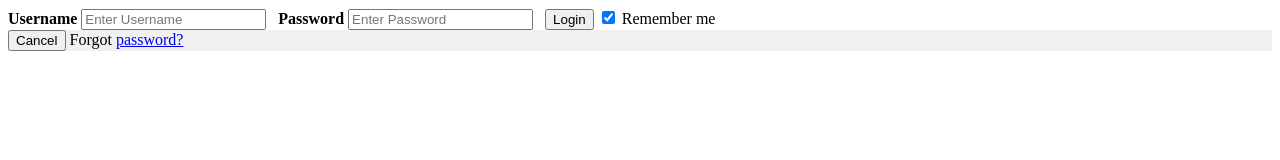
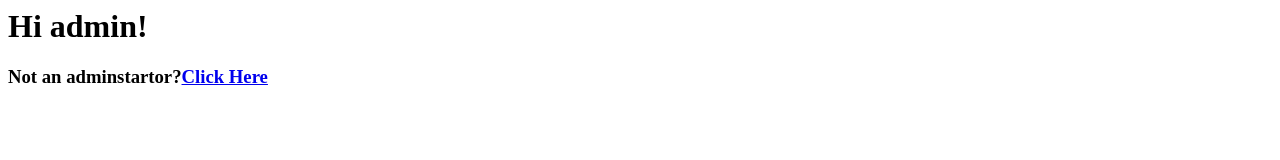
Before and after one commit to eri-meri11/EriMedia.github.io, a plain HTML site: page index.html in a window 1280 px wide. Drawn offline with Linux system fonts and the light colour scheme.

Commit message:
Update index.html

```diff
--- a/index.html
+++ b/index.html
@@ -1,25 +1,5 @@
-<form action="action_page.php" method="post">
-  <div class="imgcontainer">
-
-  </div>
-
-  <div class="container">
-    <label for="uname"><b>Username</b></label>
-    <input type="text" placeholder="Enter Username" name="uname" required>
-    &#160;
-
-    <label for="psw"><b>Password</b></label>
-    <input type="password" placeholder="Enter Password" name="psw" required>
-    &#160;
-
-    <button type="submit">Login</button>
-    <label>
-      <input type="checkbox" checked="checked" name="remember"> Remember me
-    </label>
-  </div>
-
-  <div class="container" style="background-color:#f1f1f1">
-    <button type="button" class="cancelbtn">Cancel</button>
-    <span class="psw">Forgot <a href="#">password?</a></span>
-  </div>
-</form>
+<title>Eri Hub Server</title>
+<body>
+  <h1>Hi admin!</h1>
+  <h3>Not an adminstartor?<a href="egelibilim.com.tr">Click Here</a></h3>
+</body>
```
